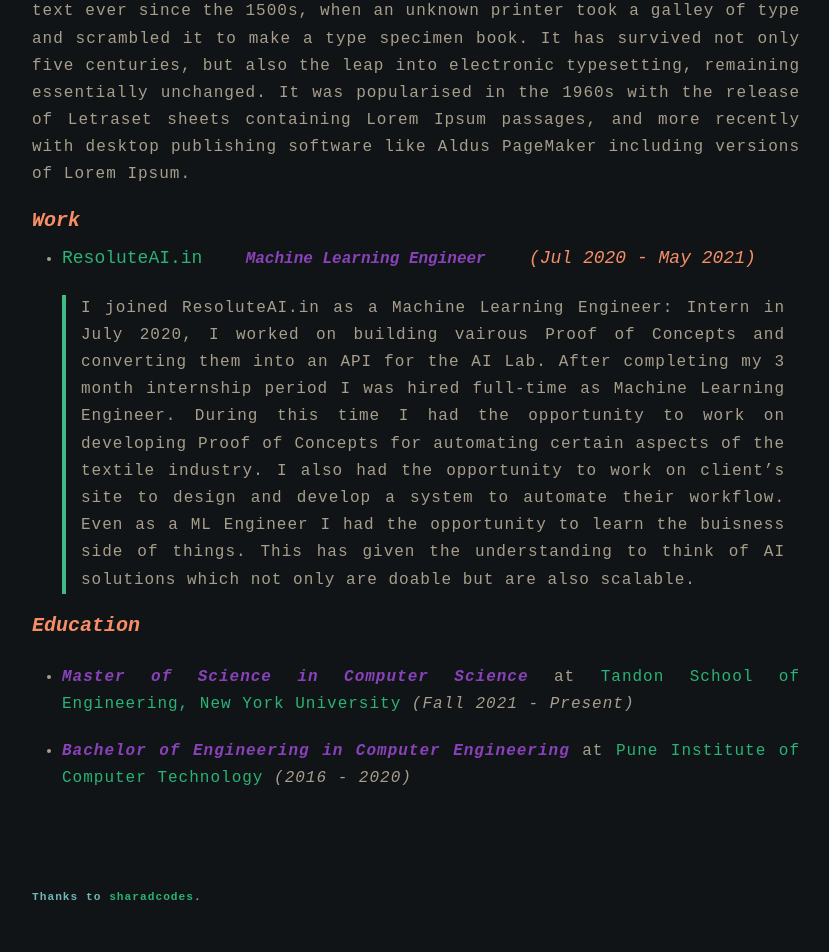
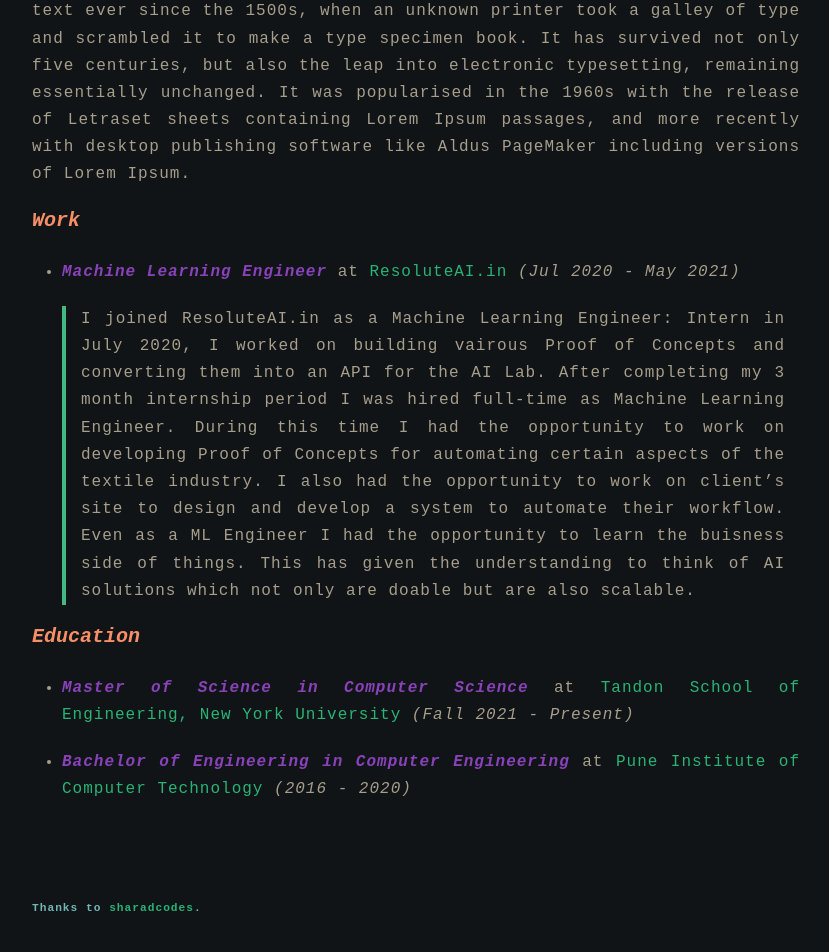
Before and after one commit to atharva-bhagwat/atharva-bhagwat.github.io, a Jekyll site: the page built from about.md, in a window 1280 px wide. Shown: the part 410-1362 px from the top of the page, without its empty margins (224-1053 px from the left). Built offline with Jekyll 4.4.1, drawn with Linux system fonts in a browser that asks for light colours.

Commit message:
Updated about page

```diff
--- a/about.md
+++ b/about.md
@@ -10,7 +10,7 @@ Lorem Ipsum is simply dummy text of the printing and typesetting industry. Lorem
 
 # ***Work***
 
-- ## <a href="https://resoluteai.in/" target="_blank">ResoluteAI.in</a>&nbsp;&nbsp;&nbsp;&nbsp;_<b style='font-size:16px; color:#8942b9;'>Machine Learning Engineer</b>_&nbsp;&nbsp;&nbsp;&nbsp;_(Jul 2020 - May 2021)_
+- _<b style='font-size:16px; color:#8942b9;'>Machine Learning Engineer</b>_ at <a href="https://resoluteai.in/" target="_blank">ResoluteAI.in</a> _(Jul 2020 - May 2021)_
 
     > I joined ResoluteAI.in as a Machine Learning Engineer: Intern in July 2020, I worked on building vairous Proof of Concepts and converting them into an API for  the AI Lab. After completing my 3 month internship period I was hired full-time as Machine Learning Engineer. During this time I had the opportunity to work on developing Proof of Concepts for automating certain aspects of the textile industry. I also had the opportunity to work on client's site to design and develop a system to automate their workflow. Even as a ML Engineer I had the opportunity to learn the buisness side of things. This has given the understanding to think of AI solutions which not only are doable but are also scalable.
 
```
